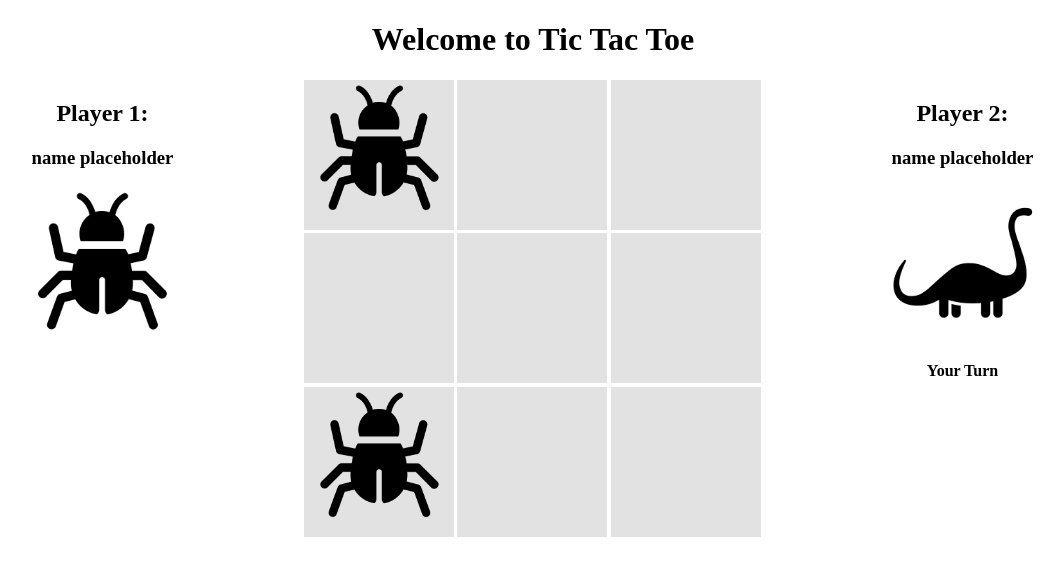
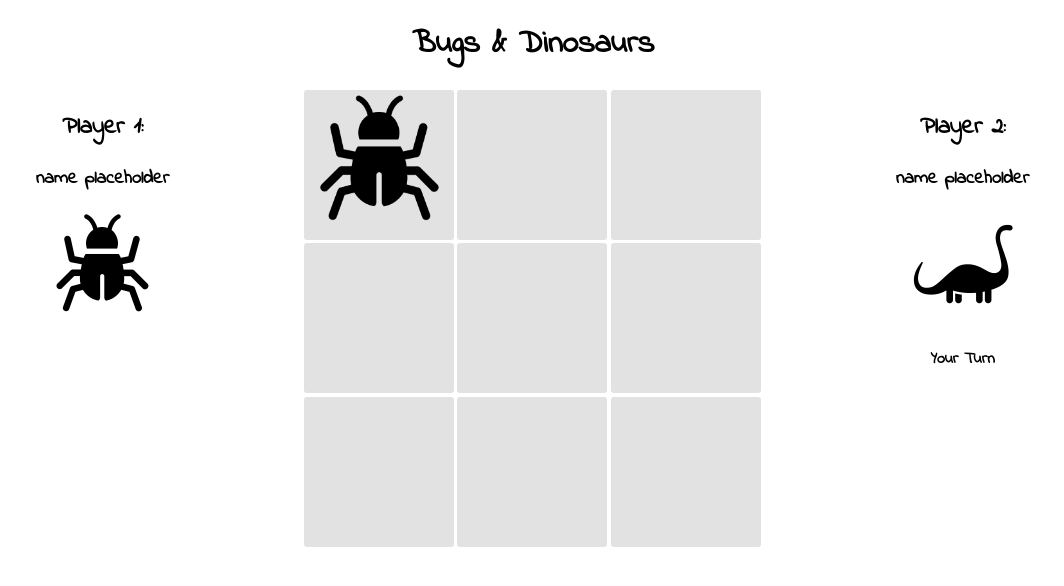
Before and after one commit to stacey-lewis/Tic-Tac-Toe, a plain HTML site: page index.html in a window 1280 px wide. Both pictures are taken after a click on the element 486 px from the left and 154 px from the top of the page. Shown: the whole page, without its empty margins (107-1171 px from the left). Drawn offline with Linux system fonts and the light colour scheme.

Commit message:
updated format

```diff
--- a/css/style.css
+++ b/css/style.css
@@ -4,6 +4,7 @@
 
 body {
   text-align: center;
+  font-family: 'Indie Flower', cursive;
 }
 
 #gameArea {
@@ -24,7 +25,7 @@ body {
 .playSquare {
  background-color: rgba(226, 226, 226, 1);
  margin: 5px solid white;
- /* border-radius: 50%; */
+ border-radius: 2%;
  position: relative;
  top: 0;
  width: 150px;
@@ -40,7 +41,6 @@ body {
   width: 90%;
   margin: auto;
   visibility: hidden;
-
 }
 
 .player2TokenBoard {
@@ -51,11 +51,6 @@ body {
   width: 90%;
 }
 
-/* Test for CSS to make correct item appear. */
- #item-7 > .player1TokenBoard {
-  visibility: visible;
+#player2Token, #player1Token {
+  width: 50%;
 }
-
-#player2Token, #player1Token {
-  width: 70%;
-}
--- a/index.html
+++ b/index.html
@@ -2,11 +2,13 @@
 <html lang="en" dir="ltr">
   <head>
     <link rel="stylesheet" href="css/style.css"></link>
+    <style> @import url('https://fonts.googleapis.com/css2?family=Indie+Flower&display=swap');
+</style>
     <meta charset="utf-8">
     <title>Tic Tac Toe</title>
   </head>
   <body>
-    <div id='header'><h1> Welcome to Tic Tac Toe </h1>
+    <div id='header'><h1> Bugs & Dinosaurs </h1>
     </div>
     <div id='gameArea'>
       <div id='player1'>
@@ -57,7 +59,7 @@
         <h2 class='playerHeading'>Player 2:</h2>
         <h3 class='playerName'>name placeholder</h3>
         <img id='player2Token' src="images/dino.png" >
-        <h4 class='turnNote'>Your turn</h4>
+        <h4 class='turnNote'></h4>
       </div>
       </div>
       <div id='msgDisplay'>
--- a/js/main.js
+++ b/js/main.js
@@ -6,23 +6,13 @@ console.log("JS Main Linked");
 
 const tictactoegame = {
 
-  boardSquares: { //object to contain current board play fill
-    topLeft: 'topLeft',
-    topMiddle: 'topMiddle',
-    topRight: 'topRight',
-    middleLeft: 'middleLeft',
-    centre: 'centre',
-    middleRight: 'middleRight',
-    bottomLeft: 'bottomLeft',
-    bottomMiddle: 'bottomMiddle',
-    bottomRight: 'bottomRight'
-  },
-
   player1Name: 'yourName',
   player2Name: 'yourName',
 
   turnCounter: 'Player 1', //replace with entered names?
-  gameInPlay: 'true',
+
+  Player1Winner: 'false',
+  Player2Winner: 'false',
 
   turnNotification: function () {
     if(this.turnCounter === 'Player 1') {
@@ -34,20 +24,73 @@ const tictactoegame = {
   }, //change turn counter
 
   gameOverCheck: function () {
-  //combinations
-  if ((this.boardSquares.topLeft === this.boardSquares.topMiddle && this.boardSquares.topMiddle === this.boardSquares.topRight) ||
-    (this.boardSquares.middleLeft === this.boardSquares.centre && this.boardSquares.centre === this.boardSquares.middleRight) ||
-    (this.boardSquares.bottomLeft === this.boardSquares.bottomMiddle && this.boardSquares.bottomMiddle === this.boardSquares.bottomRight) ||
-    (this.boardSquares.topLeft === this.boardSquares.middleLeft && this.boardSquares.middleLeft === this.boardSquares.bottomLeft) ||
-    (this.boardSquares.topMiddle === this.boardSquares.centre && this.boardSquares.centre === this.boardSquares.bottomMiddle) ||
-    (this.boardSquares.topRight === this.boardSquares.middleRight && this.boardSquares.middleRight === this.boardSquares.bottomRight) ||
-    (this.boardSquares.topLeft === this.boardSquares.centre && this.boardSquares.centre === this.boardSquares.bottomRight) ||
-    (this.boardSquares.topRight === this.boardSquares.centre && this.boardSquares.centre === this.boardSquares.bottomLeft)) {
-    this.gameInPlay = 'true';
-  }
-  else {
-    this.gameInPlay = 'false';
-  }},
+    if (
+      ($('#item-1 .player1TokenBoard').css('visibility') == 'visible' &&
+      $('#item-2 .player1TokenBoard').css('visibility') == 'visible' &&
+      $('#item-3 .player1TokenBoard').css('visibility') == 'visible'
+      ) ||
+      ($('#item-4 .player1TokenBoard').css('visibility') == 'visible' &&
+      $('#item-5 .player1TokenBoard').css('visibility') == 'visible' &&
+      $('#item-6 .player1TokenBoard').css('visibility') == 'visible'
+      ) ||
+      ($('#item-7 .player1TokenBoard').css('visibility') == 'visible' &&
+      $('#item-8 .player1TokenBoard').css('visibility') == 'visible' &&
+      $('#item-9 .player1TokenBoard').css('visibility') == 'visible'
+      ) ||
+      ($('#item-1 .player1TokenBoard').css('visibility') == 'visible' &&
+      $('#item-4 .player1TokenBoard').css('visibility') == 'visible' &&
+      $('#item-7 .player1TokenBoard').css('visibility') == 'visible'
+      ) ||
+      ($('#item-2 .player1TokenBoard').css('visibility') == 'visible' &&
+      $('#item-5 .player1TokenBoard').css('visibility') == 'visible' &&
+      $('#item-8 .player1TokenBoard').css('visibility') == 'visible'
+      ) ||
+      ($('#item-3 .player1TokenBoard').css('visibility') == 'visible' &&
+      $('#item-6 .player1TokenBoard').css('visibility') == 'visible' &&
+      $('#item-9 .player1TokenBoard').css('visibility') == 'visible'
+      ) ||
+      ($('#item-1 .player1TokenBoard').css('visibility') == 'visible' &&
+      $('#item-5 .player1TokenBoard').css('visibility') == 'visible' &&
+      $('#item-9 .player1TokenBoard').css('visibility') == 'visible'
+      ) ||
+      ($('#item-3 .player1TokenBoard').css('visibility') == 'visible' &&
+      $('#item-5 .player1TokenBoard').css('visibility') == 'visible' &&
+      $('#item-7 .player1TokenBoard').css('visibility') == 'visible'
+    )) { this.Player1Winner = 'true'; }
+    if (
+      ($('#item-1 .player2TokenBoard').css('visibility') == 'visible' &&
+      $('#item-2 .player2TokenBoard').css('visibility') == 'visible' &&
+      $('#item-3 .player2TokenBoard').css('visibility') == 'visible'
+      ) ||
+      ($('#item-4 .player2TokenBoard').css('visibility') == 'visible' &&
+      $('#item-5 .player2TokenBoard').css('visibility') == 'visible' &&
+      $('#item-6 .player2TokenBoard').css('visibility') == 'visible'
+      ) ||
+      ($('#item-7 .player2TokenBoard').css('visibility') == 'visible' &&
+      $('#item-8 .player2TokenBoard').css('visibility') == 'visible' &&
+      $('#item-9 .player2TokenBoard').css('visibility') == 'visible'
+      ) ||
+      ($('#item-1 .player2TokenBoard').css('visibility') == 'visible' &&
+      $('#item-4 .player2TokenBoard').css('visibility') == 'visible' &&
+      $('#item-7 .player2TokenBoard').css('visibility') == 'visible'
+      ) ||
+      ($('#item-2 .player2TokenBoard').css('visibility') == 'visible' &&
+      $('#item-5 .player2TokenBoard').css('visibility') == 'visible' &&
+      $('#item-8 .player2TokenBoard').css('visibility') == 'visible'
+      ) ||
+      ($('#item-3 .player2TokenBoard').css('visibility') == 'visible' &&
+      $('#item-6 .player2TokenBoard').css('visibility') == 'visible' &&
+      $('#item-9 .player2TokenBoard').css('visibility') == 'visible'
+      ) ||
+      ($('#item-1 .player2TokenBoard').css('visibility') == 'visible' &&
+      $('#item-5 .player2TokenBoard').css('visibility') == 'visible' &&
+      $('#item-9 .player2TokenBoard').css('visibility') == 'visible'
+      ) ||
+      ($('#item-3 .player2TokenBoard').css('visibility') == 'visible' &&
+      $('#item-5 .player2TokenBoard').css('visibility') == 'visible' &&
+      $('#item-7 .player2TokenBoard').css('visibility') == 'visible'
+    )) { this.player2Winner = 'true'; }
+  },
 
   updateHTML: {
     updateTurnHTML: function () {
@@ -66,30 +109,30 @@ const tictactoegame = {
 
 
 //sequence of play
-//assign starting player (start as default) - ignore for now
 
 $('.playSquare').on("click", function () {
   $('#msgDisplay').html("");
 // debugger;
   //check if square has been played. if so, do nothing except change html.
   //check if images are visible
-  if ($(this).find('.player1TokenBoard').css('visibility') == 'hidden' ||
+  if ($(this).find('.player1TokenBoard').css('visibility') == 'hidden' &&
       $(this).find('.player2TokenBoard').css('visibility') == 'hidden' ) {
       //check who played, and make their counter appear in the square.
       if(tictactoegame.turnCounter === 'Player 1') {
         $(this).find('.player1TokenBoard').css({'visibility': 'visible'});
-        //--------------UPDATE OBJECT----------------
       } // end if
       else {
         $(this).find('.player2TokenBoard').css({'visibility': 'visible'});
-        //-------------UPDATE OBJECT -----------------------
       } //end else
-      //check if player has won
-      tictactoegame.gameOverCheck();
-      //if player won display win message
-      if (tictactoegame.gameInPlay === 'true' ) {
-        $('#msgDisplay').html("Game Over!");
-        //-----------------ADD CROSS OUT OPTIONS TO BOARD---------------------
+      tictactoegame.gameOverCheck(); //check if player has won
+      if (tictactoegame.Player1Winner === 'true' ) {
+        $('#msgDisplay').html("Game Over! Player 1 Wins!"); //if player won display win message
+        //-----------------ADD CROSS OUT OPTIONS TO BOARD----------------
+      }
+      if (tictactoegame.Player2Winner === 'true' ) {
+        $('#msgDisplay').html("Game Over! Player 2 Wins!"); //if player won display win message
+      //  $('.playSquare').click(false); ------------ADD CLICK DISABLER
+        //-----------------ADD CROSS OUT OPTIONS TO BOARD----------------
       }
       // if no winner, change player turn & update HTML
       else {
@@ -101,66 +144,26 @@ $('.playSquare').on("click", function () {
   { // message to play a different square
     $('#msgDisplay').html("Please choose another square, that one has been played");
   }
+  // if (tictactoegame.Player2Winner === true || tictactoegame.Player1Winner === true){
+  //   $('#msgDisplay').html('The game is over, stop trying to play...');
+  // }
+}); //.playSquare click
 
 
-}); //.playSquare click
+//TO DO:
 
-let player1Game = [
-1,
-2,
-3,
-4,
-5,
-6,
-7,
-8,
-9
-];
+//make board look better.
+//Add page to entry to set player 1 vs player 2.
+//Randomly select who goes first.
+//Add cross out CSS element that appears based on who won
 
-console.log (player1Game, 'player1Game');
+
+//Add scoring board (use bank methodology)
+//De-activate clicker on game over and re-set board button.
+//Clean up game win checker... carry through from function or can you do "."+'xxx' add text???
 
 
 
-let player1 = $('.player1TokenBoard');
-
-console.log (player1, 'player 1');
-for (let i=0; i < player1.length; i++) {
-  if( $('player1[i]').css('visibility:') === 'visible') {
-    player1Game(i) === 'player1';
-    console.log (player1Game, 'player1Game');
-  } //end if
-};
-//----------------------add condition for draw --------------------------
-
-//listen for click on squares for each:
-  //if turnCounter==='Player1', - may not need ...
-  //if boardsquares === turnCounter[Player1 or two] || boardsquares === turnCounter[Player1 or two] - then alert message. & end
-  //else change boardsquares[x] to turnCounter[Player1].
-  // assign ACCESSDOM (visbility = visible) to player1 or 2 based on who is playing.
-  // run GameOvercheck if TRUE, message to change to game over, otherwise -
-  // turnNotification()
-
-
-  //----------------------COPY OF CLICK ----------------------------------
-
-  // $('.playSquare').on("click", function (ev) {
-  //   if(
-  //     $('#item-1 > .player1TokenBoard').css({'visibility': 'hidden'}) &&
-  //     $('#item-1 > .player2TokenBoard').css({'visibility': 'hidden'})
-  //     ) {
-  //       if (tictactoegame.turnCounter === 'Player 1') {
-  //         $('#item-1 > .player1TokenBoard').css({'visibility': 'visible'});
-  //       } //end if
-  //       else {
-  //         $('#item-1 > .player2TokenBoard').css({'visibility': 'visible'});
-  //       } //end else
-  //   } //end if
-  //   else {
-  //
-  //   }
-  // });
-
-  //----------------------COPY OF CLICK ----------------------------------
 
 
 //PART 3: Interactive with names
```
